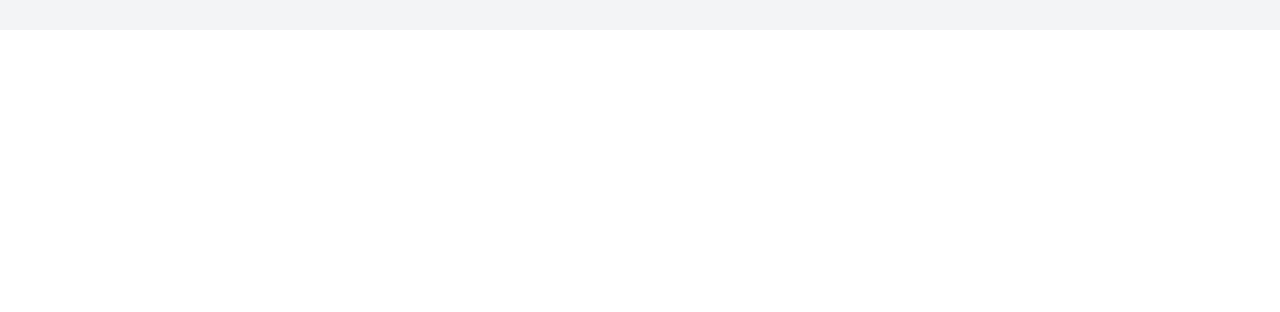
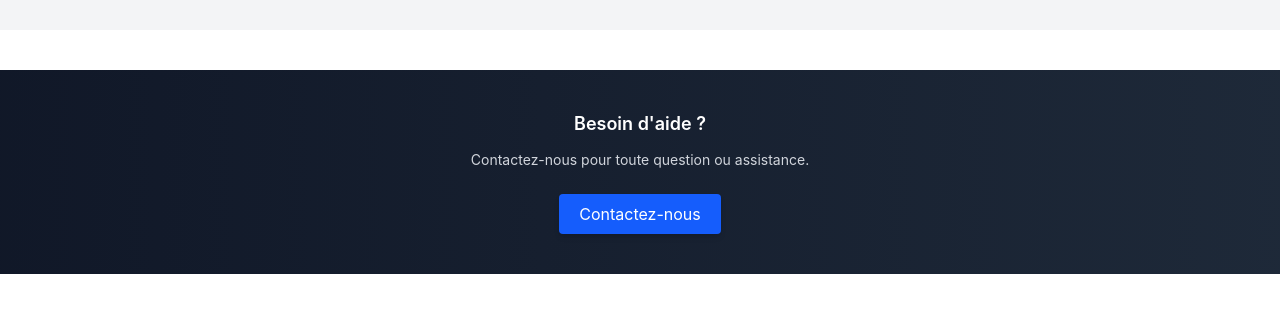
Before and after one commit to bejaouiAhmed20/vue_js_library_project, a Vue app: page /home in a window 1280 px wide. Shown: the part 316-628 px from the top of the page. Built offline with nearby package versions, Linux system fonts and the light colour scheme; no server answers.

Commit message:
add footer

```diff
--- a/src/App.vue
+++ b/src/App.vue
@@ -1,8 +1,10 @@
 <script setup>
+import Footer from './components/Footer.vue';
 import Navbar from './components/Navbar.vue'
 </script>
 
 <template>
   <Navbar />
   <router-view />
+  <Footer/>
 </template>
--- /dev/null
+++ b/src/components/Footer.vue
@@ -0,0 +1,27 @@
+<script setup lang="ts">
+</script>
+
+<template>
+  <footer class="bg-gradient-to-r from-gray-900 to-gray-800 text-white py-10 mt-10">
+
+    <div class="flex flex-col items-center text-center gap-3">
+
+      <!-- Title -->
+      <h2 class="text-lg font-semibold">Besoin d'aide ?</h2>
+
+      <!-- Subtitle -->
+      <p class="text-sm text-gray-300">
+        Contactez-nous pour toute question ou assistance.
+      </p>
+
+      <!-- Button -->
+      <button
+        class="mt-3 bg-blue-600 px-5 py-2 rounded shadow-md hover:bg-blue-700 transition"
+      >
+        Contactez-nous
+      </button>
+
+    </div>
+
+  </footer>
+</template>
--- a/src/views/User/Home.vue
+++ b/src/views/User/Home.vue
@@ -11,4 +11,5 @@ const searchQuery = ref('')
     <Search @search="searchQuery = $event" />
     <BookList :query="searchQuery" />
   </div>
+
 </template>
```
